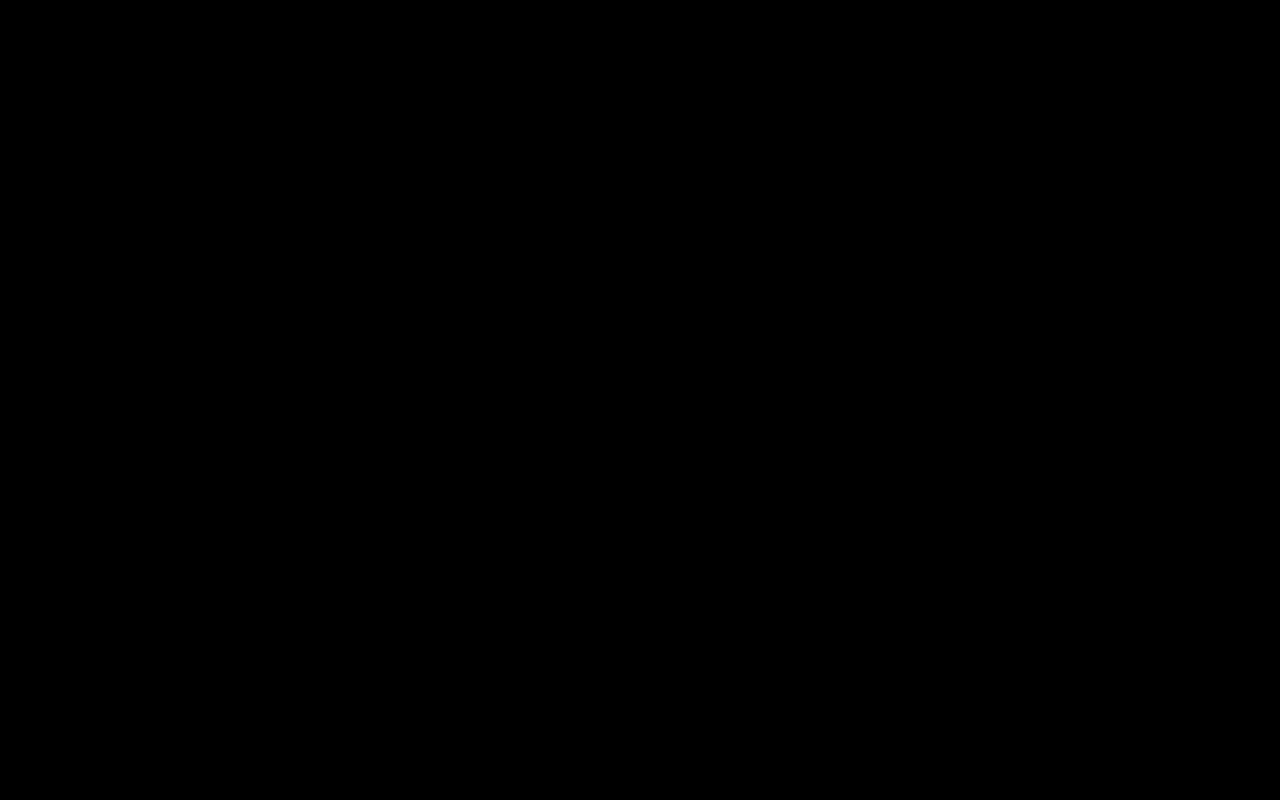
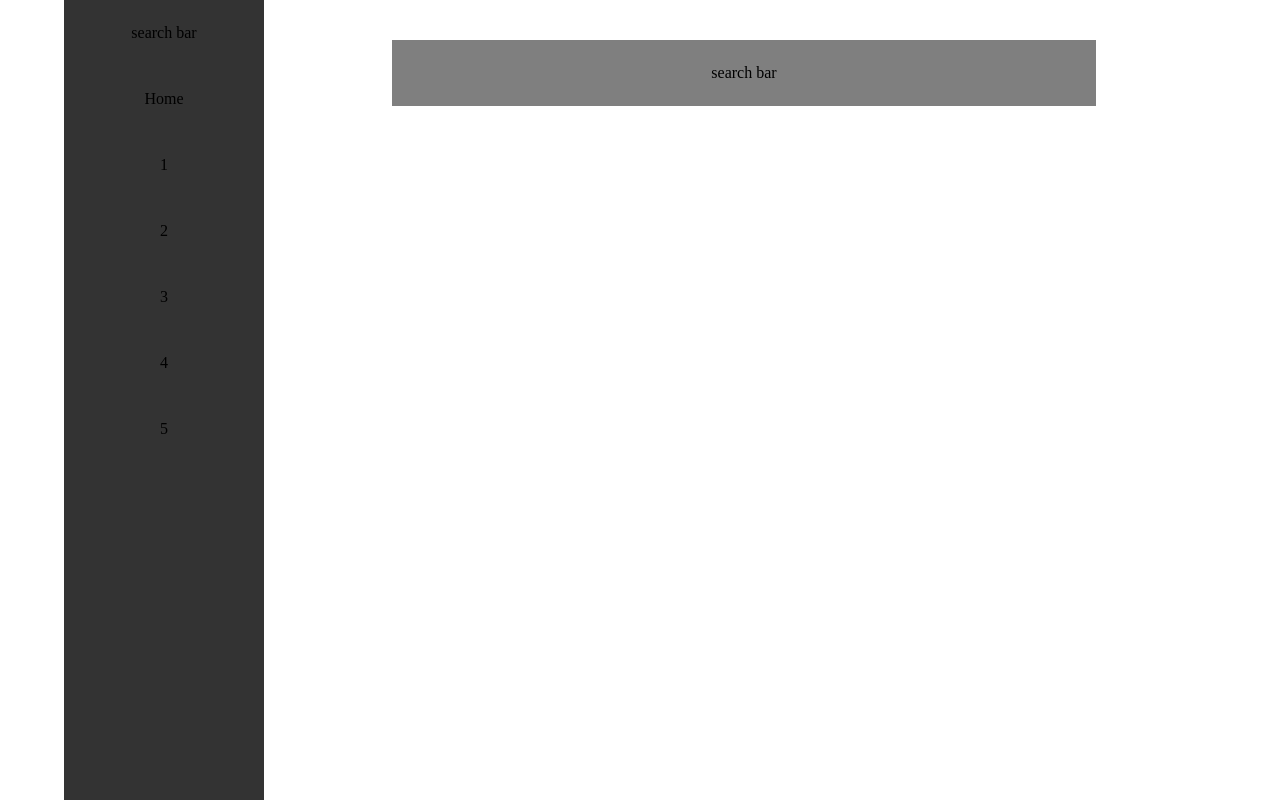
Before and after one commit to IBricchi/mindField, a PHP site: page / in a window 1280 px wide. Before the commit the page is empty. Run offline with PHP 8.4, Linux system fonts and the light colour scheme; some libraries are stand-ins or nearby versions.

Commit message:
basic setup

```diff
--- a/css/main.css
+++ b/css/main.css
@@ -1,7 +1,40 @@
 html{
 	margin: 0;
-	background: #000;
+	padding: 0;
+	background: rgba(255,255,255,1);
+}
+body{
+	margin: 0;
+	padding: 0;
+}
+div{
+    -moz-box-sizing: border-box;
+    box-sizing: border-box;
 }
 nav{
-	widht: 100vw;
+	background: rgba(0,0,0,0.8);
+	float: left;
+	margin: 0 0 0 5vw;
+	width: 20vw;
+	max-width: 200px;
+	height: 100vh;
 }
+nav > div{
+	float: left;
+	width: 100%;
+	padding: 3vh;
+	text-align: center;
+	overflow-y: scroll;
+}
+nav > div:hover{
+	background: rgba(0,0,0,0.2);
+}
+
+div#search{
+	background: rgba(0,0,0,0.5);
+	width: 55vw;
+	padding: 3vh;
+	text-align: center;
+	margin: 5vh 10vw 0 10vw;
+	float: left;
+}
--- a/index.php
+++ b/index.php
@@ -10,7 +10,33 @@
 </head>
 <body>
 
+	<nav>
+		<div>
+			search bar
+		</div>
+		<div>
+			<span>Home</span>
+		</div>
+		<div>
+			<span>1</span>
+		</div>
+		<div>
+			<span>2</span>
+		</div>
+		<div>
+			<span>3</span>
+		</div>
+		<div>
+			<span>4</span>
+		</div>
+		<div>
+			<span>5</span>
+		</div>
+	</nav>
 
+	<div id = 'search'>
+		<span>search bar</span>
+	</div>
 
 </body>
 </html>
```
